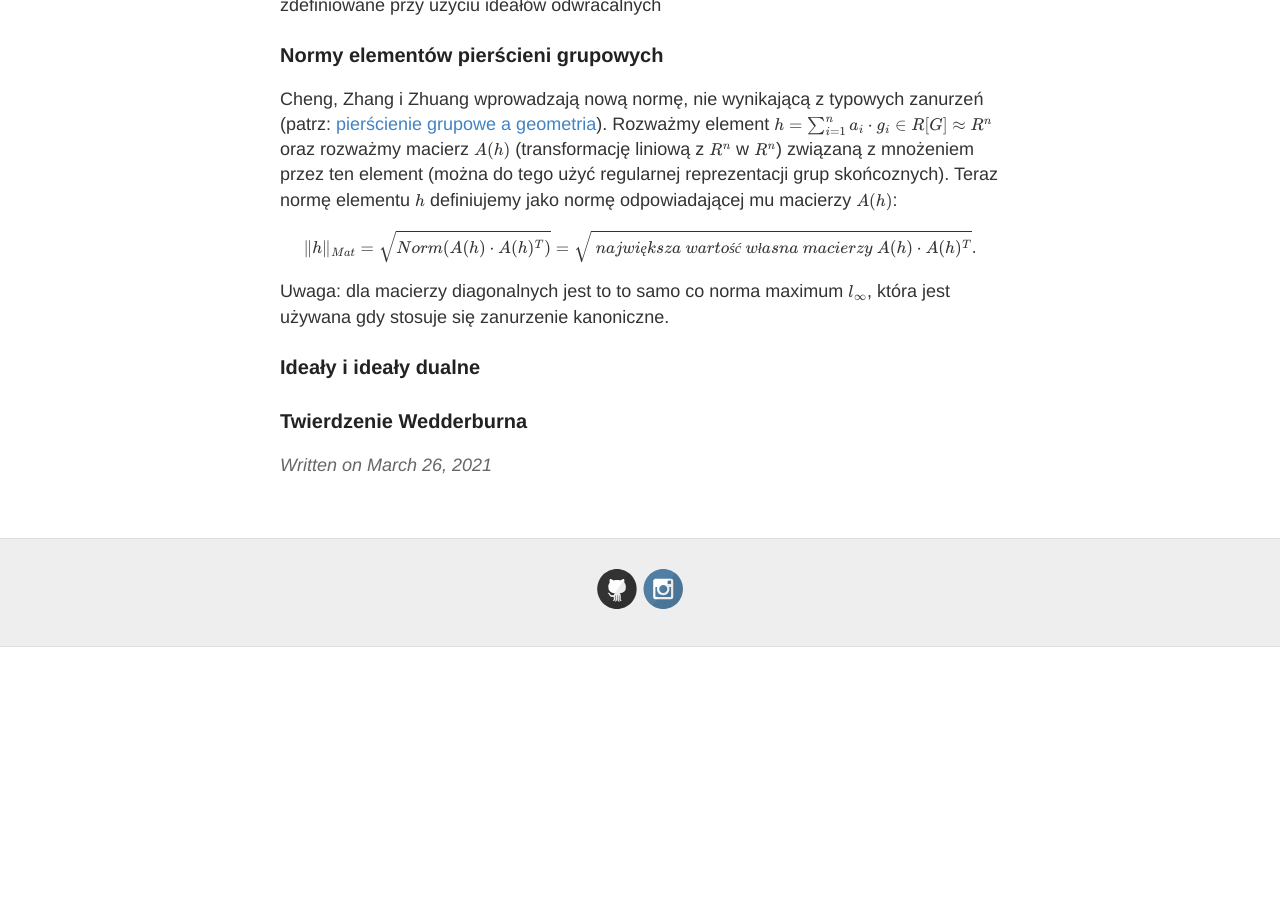
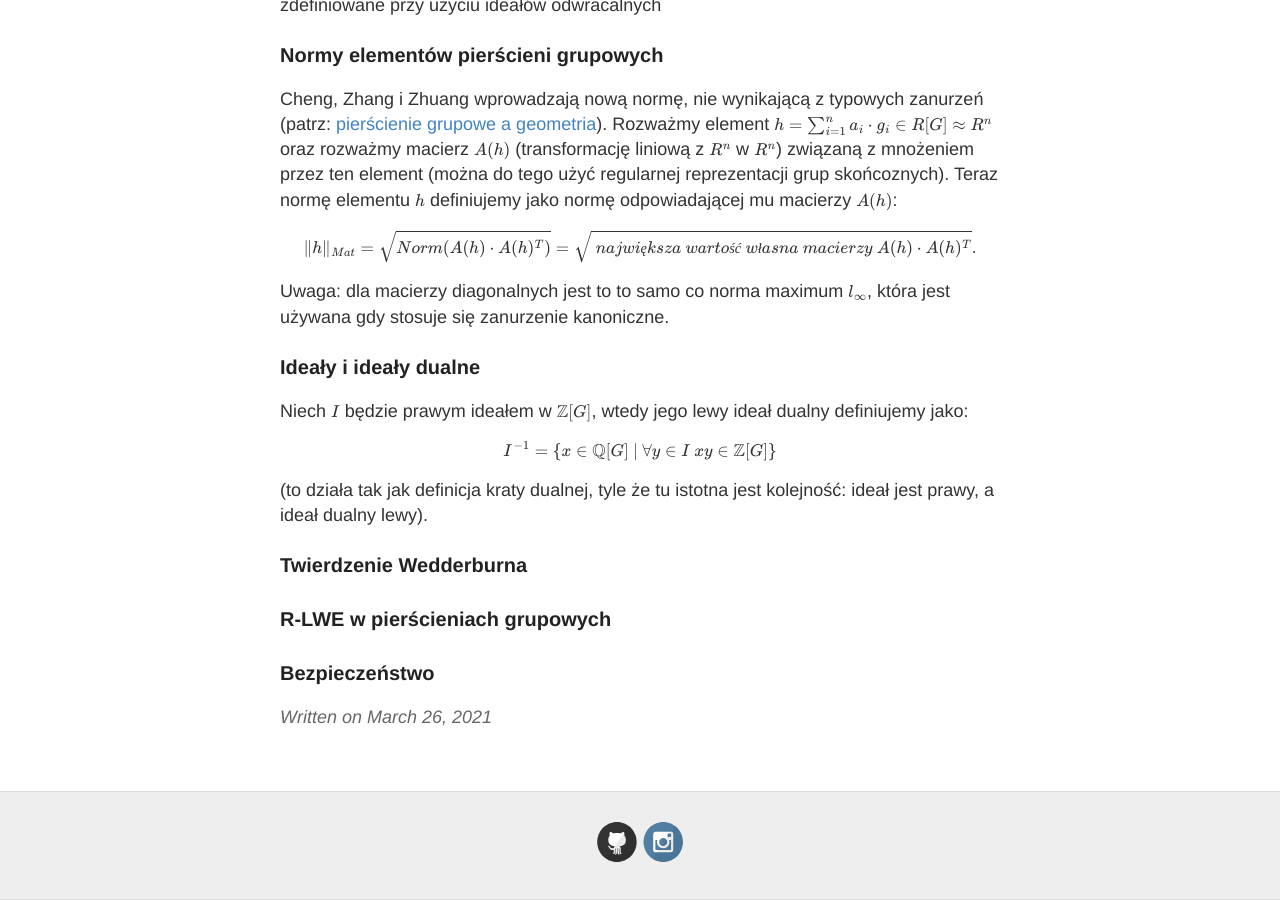
Before and after one commit to keIpie/keIpie.github.io, a Jekyll site: the page built from rg/_posts/2021-3-26-gr_lwe.md, in a window 1280 px wide and 900 px high, scrolled down 1278 px. Built offline with Jekyll 4.4.1, drawn with Linux system fonts in a browser that asks for light colours; formulas are drawn with MathJax 3; before the commit the page ends 1925 px from its top, so only the background shows below that.

Commit message:
gr zanurzenia

```diff
--- a/rg/_posts/2021-3-26-gr_lwe.md
+++ b/rg/_posts/2021-3-26-gr_lwe.md
@@ -56,4 +56,13 @@ zanurzenie kanoniczne.
 
 ### Ideały i ideały dualne
 
+Niech $I$ będzie prawym ideałem w $\mathbb{Z}[G]$, wtedy jego lewy ideał dualny definiujemy jako:
+
+$$ I^{-1} = \{ x \in \mathbb{Q}[G] ~|~ \forall y \in I ~ xy \in \mathbb{Z}[G] \} $$
+
+(to działa tak jak definicja kraty dualnej, tyle że tu istotna jest kolejność: ideał jest prawy, a ideał dualny lewy).
 ### Twierdzenie Wedderburna
+
+### R-LWE w pierścieniach grupowych
+
+### Bezpieczeństwo
```
